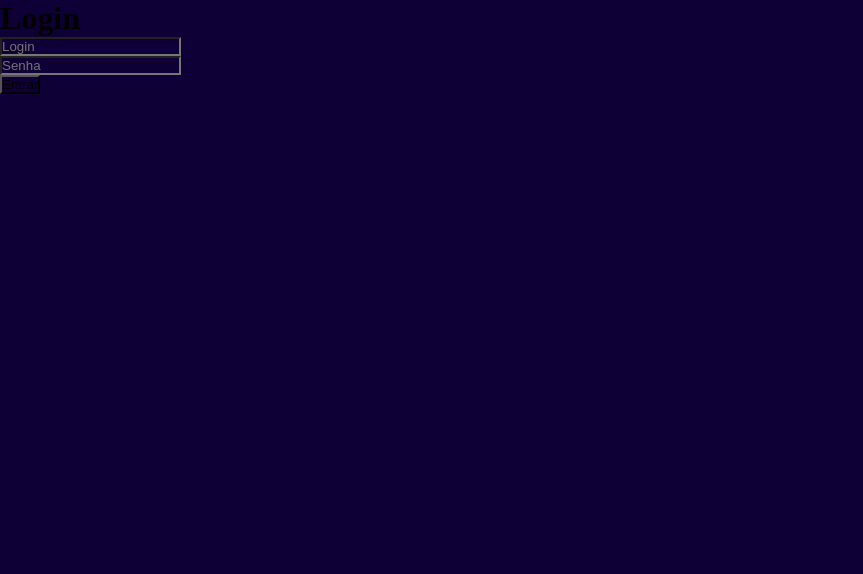
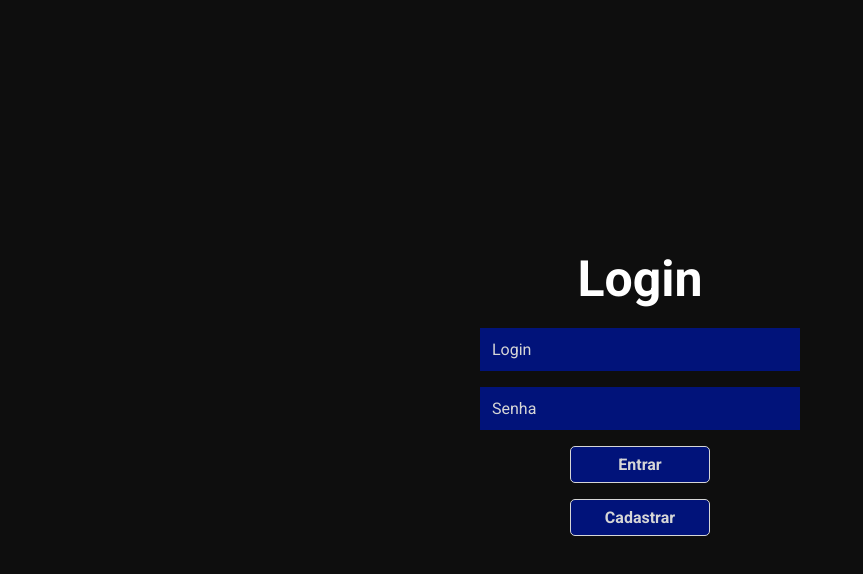
Before and after one commit to alisson-sds/frontend-fynansis, a React (Vite) app in the folder Fynansis/: page / in a window 1280 px wide. Shown: the top 574 px of the page, without its empty margins (0-863 px from the left). Built offline with nearby package versions, Linux system fonts and the light colour scheme.

Commit message:
Rotas Home e Register criadas

```diff
--- a/Fynansis/index.html
+++ b/Fynansis/index.html
@@ -4,6 +4,11 @@
     <meta charset="UTF-8" />
     <link rel="icon" type="image/svg+xml" href="" />
     <meta name="viewport" content="width=device-width, initial-scale=1.0" />
+
+    <link rel="preconnect" href="https://fonts.googleapis.com">
+    <link rel="preconnect" href="https://fonts.gstatic.com" crossorigin>
+    <link href="https://fonts.googleapis.com/css2?family=Roboto:wght@400;500;700&display=swap" rel="stylesheet">
+
     <title>Fynansis</title>
   </head>
   <body>
--- a/Fynansis/package.json
+++ b/Fynansis/package.json
@@ -11,7 +11,8 @@
   },
   "dependencies": {
     "react": "^18.2.0",
-    "react-dom": "^18.2.0"
+    "react-dom": "^18.2.0",
+    "react-router-dom": "^6.14.1"
   },
   "devDependencies": {
     "@types/react": "^18.0.37",
--- a/Fynansis/src/main.tsx
+++ b/Fynansis/src/main.tsx
@@ -1,10 +1,24 @@
 import React from 'react'
 import ReactDOM from 'react-dom/client'
-import Home from './pages/Home.tsx'
+import { Home } from './routes/Home/index.tsx'
+import { Register } from './routes/Register/index.tsx'
 import './styles/global.css'
+
+import { createBrowserRouter, RouterProvider } from 'react-router-dom'
+
+const router = createBrowserRouter([
+  {
+    path: "/",
+    element: <Home/>
+  },
+  {
+    path: "register",
+    element: <Register />
+  }
+])
 
 ReactDOM.createRoot(document.getElementById('root') as HTMLElement).render(
   <React.StrictMode>
-    <Home />
+    <RouterProvider router={router} />
   </React.StrictMode>,
 )
--- a/Fynansis/src/pages/Home.tsx
+++ /dev/null
@@ -1,17 +0,0 @@
-function Home() {
-
-  return (
-    <>
-
-      <h1>Login</h1>
-      <input type="text" placeholder="Login"></input>
-      <br/>
-      <input type="password" placeholder="Senha"></input>
-      <br/>
-      <button type="button">Entrar</button>
-
-    </>
-  )
-}
-
-export default Home
--- /dev/null
+++ b/Fynansis/src/routes/Home/index.tsx
@@ -0,0 +1,19 @@
+import { Link } from "react-router-dom"
+import './styles.css'
+
+export function Home() {
+
+  return (
+    <div className='container'>
+
+      <h1>Login</h1>
+      <input type="text" placeholder="Login"></input>
+      <input type="password" placeholder="Senha"></input>
+      <button type="button">Entrar</button>
+      <button type="button">
+        <Link to="/register">Cadastrar</Link>
+      </button>
+
+    </div>
+  )
+}
--- /dev/null
+++ b/Fynansis/src/routes/Home/styles.css
@@ -0,0 +1,56 @@
+.container{
+    display: flex;
+    align-items: center;
+    flex-direction: column;
+
+    min-width: 50%;
+}
+
+.container h1{
+    margin: 250px 0 12px;
+    font-size: 50px;
+    color: #ffffff;
+}
+
+.container input{
+    min-width: 25%;
+    padding: 12px;
+    background: #01137a;
+    margin: 8px 8px;
+
+    border: none;
+
+    font-size: 16px;
+    color: #d6d6d6;
+}
+
+.container input::placeholder{
+    color: #d6d6d6;
+}
+
+.container button{
+    width: 140px;
+    padding: 8px;
+    background: #01137a;
+    background-color: #01137a;
+    font-size: 16px;
+    font-weight: 700;
+    color: #d6d6d6;
+
+    border-radius: 5px;
+    margin: 8px;
+    border: 1px solid #d6d6d6;
+
+    cursor: pointer;
+    transition: filter 0.2s;
+}
+
+.container button:hover{
+    filter: brightness(0.9);
+}
+
+.container button a{
+    color: currentColor;
+    background: inherit;
+    text-decoration: none;
+}
--- /dev/null
+++ b/Fynansis/src/routes/Register/index.tsx
@@ -0,0 +1,21 @@
+import '../Home/styles.css'
+import { Link } from "react-router-dom"
+
+export function Register() {
+
+  return (
+    <div className='container'>
+
+      <h1>Cadastrar</h1>
+      <input type="text" placeholder="Login"></input>
+      <input type="password" placeholder="Senha"></input>
+      <input type="text" placeholder="Login"></input>
+      <input type="password" placeholder="Senha"></input>
+      <button type="button">
+        <Link to="/">Voltar</Link>
+      </button>
+      <button type="button">Cadastrar</button>
+
+    </div>
+  )
+}
--- a/Fynansis/src/styles/global.css
+++ b/Fynansis/src/styles/global.css
@@ -2,5 +2,12 @@
     margin: 0;
     padding: 0;
     box-sizing: border-box;
-    background: #0E0036;
+    background-color: rgb(14, 14, 14);
 }
+
+body, input, button{
+    font-size: 16px;
+    font-family: 'Roboto', sans-serif;
+
+    -webkit-font-smoothing: antialiased;
+}
```
Also changed, not shown: 1 other file (tests, documents, lock files or other folders).
